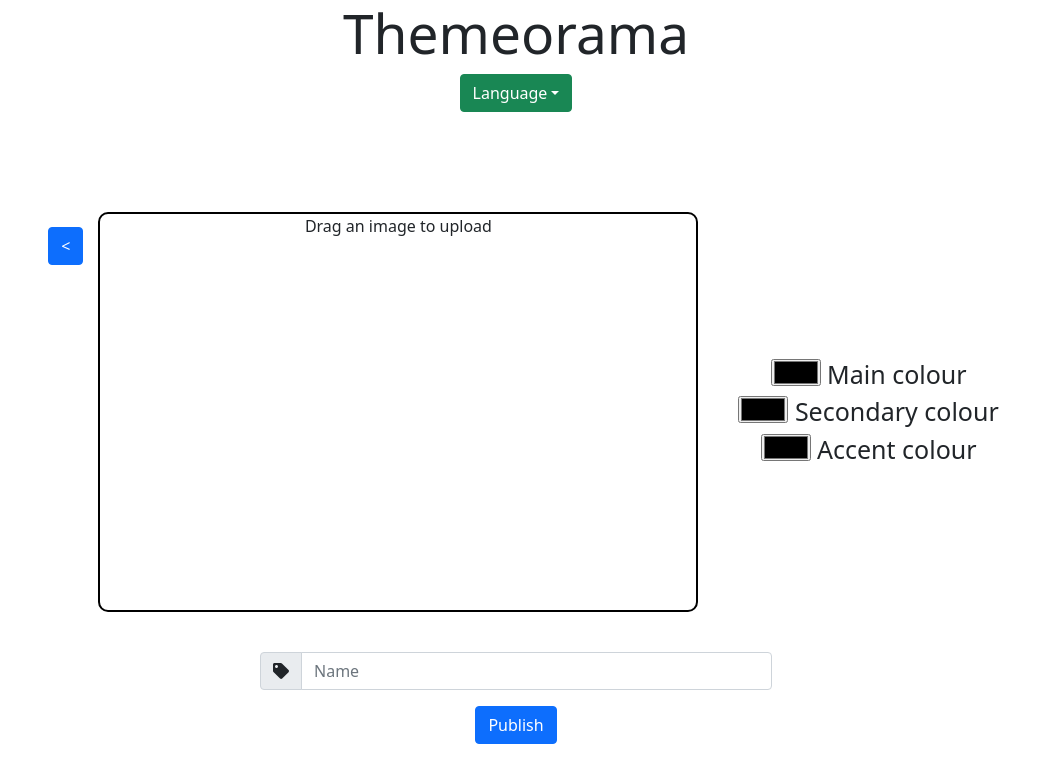
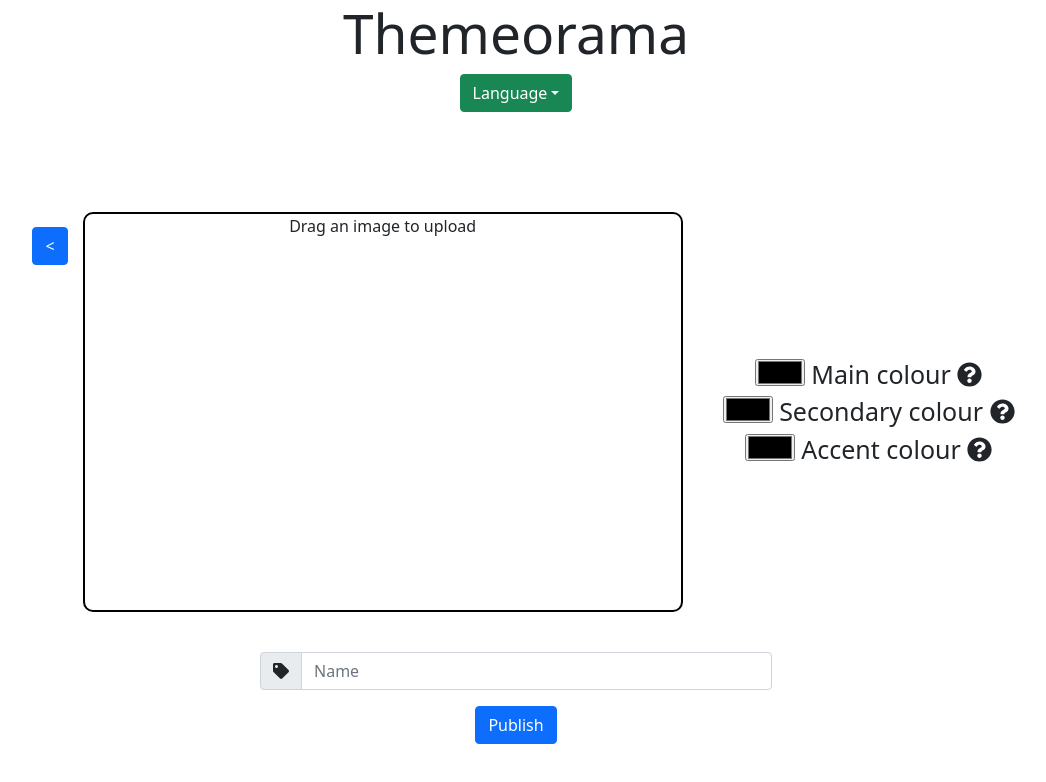
Before and after one commit to ajayyy/seg3125-static-work, a React (Create React App) app in the folder Module9/: page / in a window 1280 px wide. Both pictures are taken after typing "Sample" into the empty fields and a click on the button "Create your own". Shown: the top 782 px of the page, without its empty margins (124-1170 px from the left). Built offline with nearby package versions, Linux system fonts and the light colour scheme.

Commit message:
Add help buttons

```diff
--- a/Module9/src/components/SubmitPage.js
+++ b/Module9/src/components/SubmitPage.js
@@ -1,7 +1,7 @@
 import './SubmitPage.css';
 import { FontAwesomeIcon } from '@fortawesome/react-fontawesome'
-import { faTag } from '@fortawesome/free-solid-svg-icons'
-import { InputGroup, FormControl, Button, Card } from 'react-bootstrap';
+import { faTag, faQuestionCircle } from '@fortawesome/free-solid-svg-icons'
+import { InputGroup, FormControl, Button, Card, OverlayTrigger, Tooltip } from 'react-bootstrap';
 
 const strings = {
     en: {
@@ -11,6 +11,9 @@ const strings = {
         "main-color": "Main colour",
         "second-color": "Secondary colour",
         "accent-color": "Accent colour",
+        "main-help": "The colour used for backgrounds",
+        "second-help": "The colour used for secondary sections",
+        "accent-help": "The colour used for highlights",
         "uploadError": "Upload Error",
         "wrongFileFormat": "The file you uploaded is not a valid image"
     },
@@ -21,6 +24,9 @@ const strings = {
         "main-color": "Couleur principale",
         "second-color": "Couleur secondaire",
         "accent-color": "Couleur d'accent",
+        "main-help": "La couleur utilisée pour les fonds",
+        "second-help": "La couleur utilisée pour les sections secondaires",
+        "accent-help": "La couleur utilisée pour les highlights",
         "uploadError": "Erreur de téléchargement",
         "wrongFileFormat": "Le fichier que vous avez téléchargé n'est pas un image valide"
     }
@@ -62,15 +68,42 @@ function SubmitPage(props) {
                 <div className="submit-preview-right">
                     <div className="submit-preview-colour">
                         <input type="color" id="main-color"/>
-                        {` ${strings[props.language]['main-color']}`}
+                        {` ${strings[props.language]['main-color']} `}
+                        <OverlayTrigger
+                                placement="right"
+                                overlay={
+                                    <Tooltip>
+                                        {strings[props.language]['main-help']}
+                                    </Tooltip>
+                                } >
+                            <FontAwesomeIcon icon={faQuestionCircle} />
+                        </OverlayTrigger>
                     </div>
                     <div className="submit-preview-colour">
                         <input type="color" id="second-color"/>
-                        {` ${strings[props.language]['second-color']}`}
+                        {` ${strings[props.language]['second-color']} `}
+                        <OverlayTrigger
+                                placement="right"
+                                overlay={
+                                    <Tooltip>
+                                        {strings[props.language]['second-help']}
+                                    </Tooltip>
+                                } >
+                            <FontAwesomeIcon icon={faQuestionCircle} />
+                        </OverlayTrigger>
                     </div>
                     <div className="submit-preview-colour">
                         <input type="color" id="accent-color"/>
-                        {` ${strings[props.language]['accent-color']}`}
+                        {` ${strings[props.language]['accent-color']} `}
+                        <OverlayTrigger
+                                placement="right"
+                                overlay={
+                                    <Tooltip>
+                                        {strings[props.language]['accent-help']}
+                                    </Tooltip>
+                                } >
+                            <FontAwesomeIcon icon={faQuestionCircle} />
+                        </OverlayTrigger>
                     </div>
                 </div>
             </div>
```
